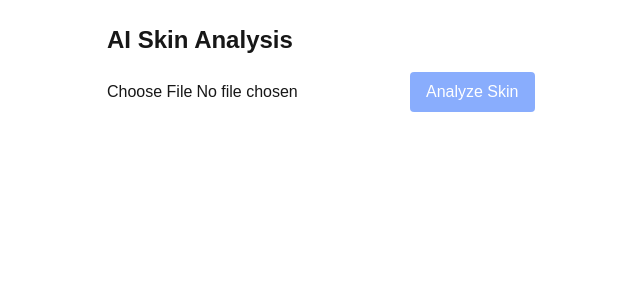
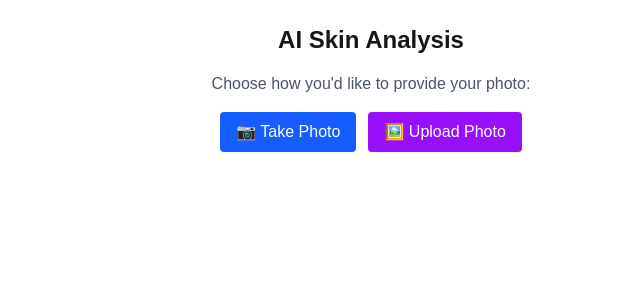
Before and after one commit to codingmaster094/Ai-Skin-Scan, a Next.js app: page / in a window 1280 px wide. Shown: the top 300 px of the page, without its empty margins (269-909 px from the left). Built offline with nearby package versions, Linux system fonts and the light colour scheme.

Commit message:
add new scan code

```diff
--- a/app/page.js
+++ b/app/page.js
@@ -1,105 +1,7 @@
-'use client';
-
-import React, { useState } from 'react';
+import React from 'react';
+import Scan from "@/app/scan/page"
 
 export default function Home() {
-  const [imageData, setImageData] = useState(null);
-  const [result, setResult] = useState(null);
-  const [products, setProducts] = useState([]);
-  const [loading, setLoading] = useState(false);
 
-  const handleImageUpload = (e) => {
-    const reader = new FileReader();
-    reader.onloadend = () => setImageData(reader.result);
-    reader.readAsDataURL(e.target.files[0]);
-  };
-
-  const analyzeSkin = async () => {
-    if (!imageData) return;
-    setLoading(true);
-    setResult(null);
-    setProducts([]);
-
-    try {
-      const res = await fetch('/api/analyze', {
-        method: 'POST',
-        headers: { 'Content-Type': 'application/json' },
-        body: JSON.stringify({ image: imageData }),
-      });
-
-      const data = await res.json();
-      setResult(data);
-
-      // Recommend based on gender or age
-      const gender = data?.output?.gender;
-      const age = data?.output?.age;
-
-      if (gender === 'female') {
-        setProducts([
-          { id: 1, name: 'Hydrating Serum' },
-          { id: 2, name: 'Anti-Aging Cream' },
-        ]);
-      } else if (gender === 'male') {
-        setProducts([
-          { id: 3, name: 'Oil Control Gel' },
-          { id: 4, name: 'Charcoal Cleanser' },
-        ]);
-      } else {
-        setProducts([{ id: 5, name: 'Daily Moisturizer' }]);
-      }
-    } catch (err) {
-      console.error(err);
-      alert('Failed to analyze image');
-    } finally {
-      setLoading(false);
-    }
-  };
-
-  return (
-    <div className="p-6 max-w-xl mx-auto">
-      <h1 className="text-2xl font-bold mb-4">AI Skin Analysis</h1>
-
-      <input
-        type="file"
-        accept="image/*"
-        capture="environment"
-        onChange={handleImageUpload}
-        className="mb-4"
-      />
-
-      {imageData && (
-        <div className="mb-4">
-          <img src={imageData} alt="Preview" className="w-48 rounded shadow" />
-        </div>
-      )}
-
-      <button
-        onClick={analyzeSkin}
-        disabled={!imageData || loading}
-        className="bg-blue-600 text-white px-4 py-2 rounded hover:bg-blue-700 disabled:opacity-50"
-      >
-        {loading ? 'Analyzing...' : 'Analyze Skin'}
-      </button>
-
-      {result?.output && (
-        <div className="mt-6">
-          <h2 className="text-lg font-semibold mb-2">Analysis Result:</h2>
-          <pre className="bg-gray-100 p-3 rounded overflow-x-auto">
-            {JSON.stringify(result.output, null, 2)}
-          </pre>
-        </div>
-      )}
-
-      {products.length > 0 && (
-        <div className="mt-6">
-          <h2 className="text-lg font-semibold mb-2">Recommended Products:</h2>
-          <ul className="list-disc ml-5">
-            {products.map((product) => (
-              <li key={product.id}>{product.name}</li>
-            ))}
-          </ul>
-        </div>
-      )}
-    </div>
-  );
+  return <Scan />
 }
--- a/app/scan/page.js
+++ b/app/scan/page.js
@@ -1,12 +1,15 @@
 'use client';
 
-import React, { useState } from 'react';
+import React, { useState, useRef } from 'react';
 
-export default function page() {
+export default function SkinScanPage() {
   const [imageData, setImageData] = useState(null);
   const [result, setResult] = useState(null);
   const [products, setProducts] = useState([]);
   const [loading, setLoading] = useState(false);
+
+  const cameraInputRef = useRef(null);
+  const galleryInputRef = useRef(null);
 
   const handleImageUpload = (e) => {
     const reader = new FileReader();
@@ -55,28 +58,49 @@ export default function page() {
 
   return (
     <div className="p-6 max-w-xl mx-auto text-center">
-      <h1 className="text-2xl font-bold mb-4">Scan Your Face</h1>
+      <h1 className="text-2xl font-bold mb-4">AI Skin Analysis</h1>
       <p className="mb-4 text-gray-600">
-        Please take a clear photo or upload one to analyze your skin and get personalized product recommendations.
+        Choose how you'd like to provide your photo:
       </p>
 
-      <label className="block mb-4">
+      {/* CAMERA INPUT (TAKE PHOTO) */}
       <input
         type="file"
         accept="image/*"
         capture="environment"
         onChange={handleImageUpload}
+        ref={cameraInputRef}
         className="hidden"
-          id="cameraInput"
       />
-        <span className="bg-blue-600 text-white px-4 py-2 rounded cursor-pointer hover:bg-blue-700">
-          📸 Take/Upload Photo
-        </span>
-      </label>
+      <button
+        onClick={() => cameraInputRef.current.click()}
+        className="bg-blue-600 text-white px-4 py-2 rounded hover:bg-blue-700 mb-3 mr-3"
+      >
+        📷 Take Photo
+      </button>
+
+      {/* GALLERY INPUT (UPLOAD PHOTO) */}
+      <input
+        type="file"
+        accept="image/*"
+        onChange={handleImageUpload}
+        ref={galleryInputRef}
+        className="hidden"
+      />
+      <button
+        onClick={() => galleryInputRef.current.click()}
+        className="bg-purple-600 text-white px-4 py-2 rounded hover:bg-purple-700 mb-3"
+      >
+        🖼️ Upload Photo
+      </button>
 
       {imageData && (
-        <div className="mb-4">
-          <img src={imageData} alt="Preview" className="w-48 mx-auto rounded shadow" />
+        <div className="mb-4 mt-6">
+          <img
+            src={imageData}
+            alt="Preview"
+            className="w-48 mx-auto rounded shadow border"
+          />
         </div>
       )}
 
@@ -84,7 +108,7 @@ export default function page() {
         <button
           onClick={analyzeSkin}
           disabled={loading}
-          className="bg-green-600 text-white px-4 py-2 rounded hover:bg-green-700 disabled:opacity-50"
+          className="bg-green-600 text-white px-4 py-2 rounded hover:bg-green-700 disabled:opacity-50 mt-2"
         >
           {loading ? 'Analyzing...' : 'Analyze Skin'}
         </button>
```
Lines whose indentation alone changed are shown as unchanged.
